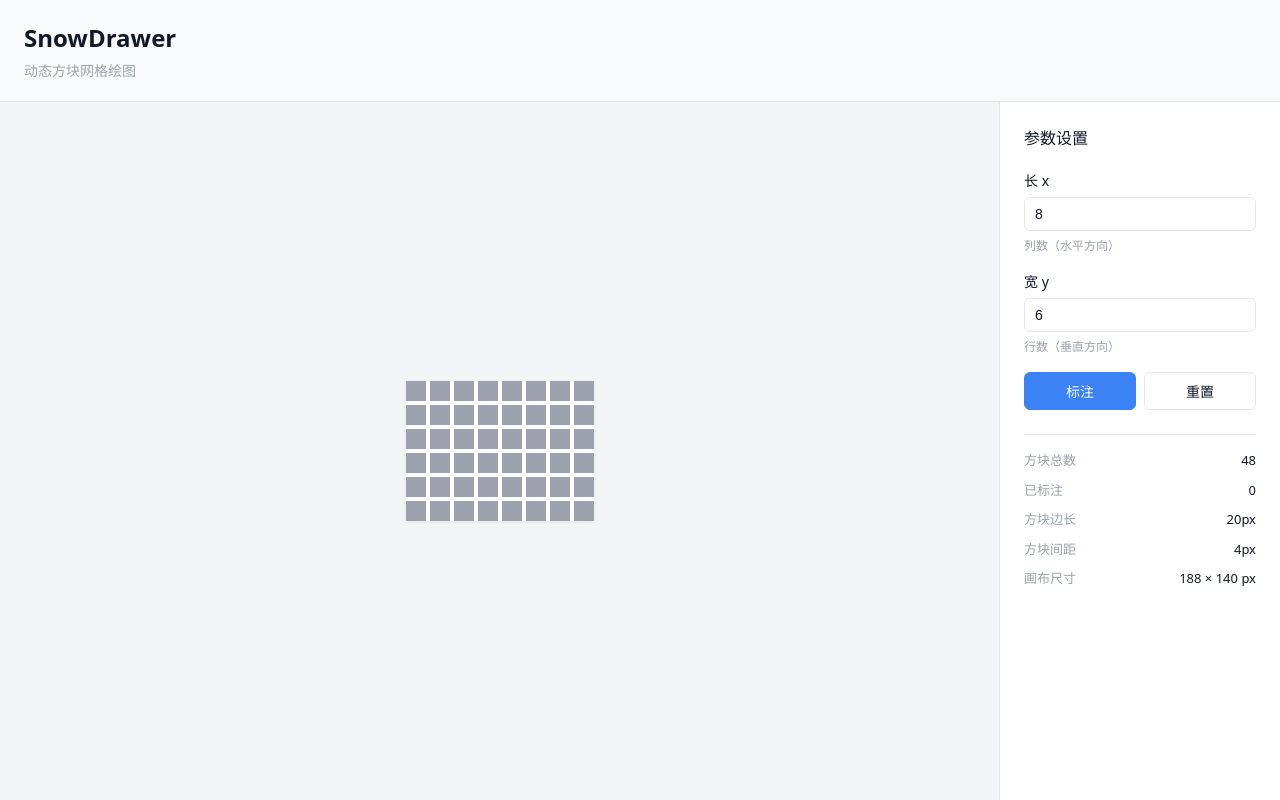
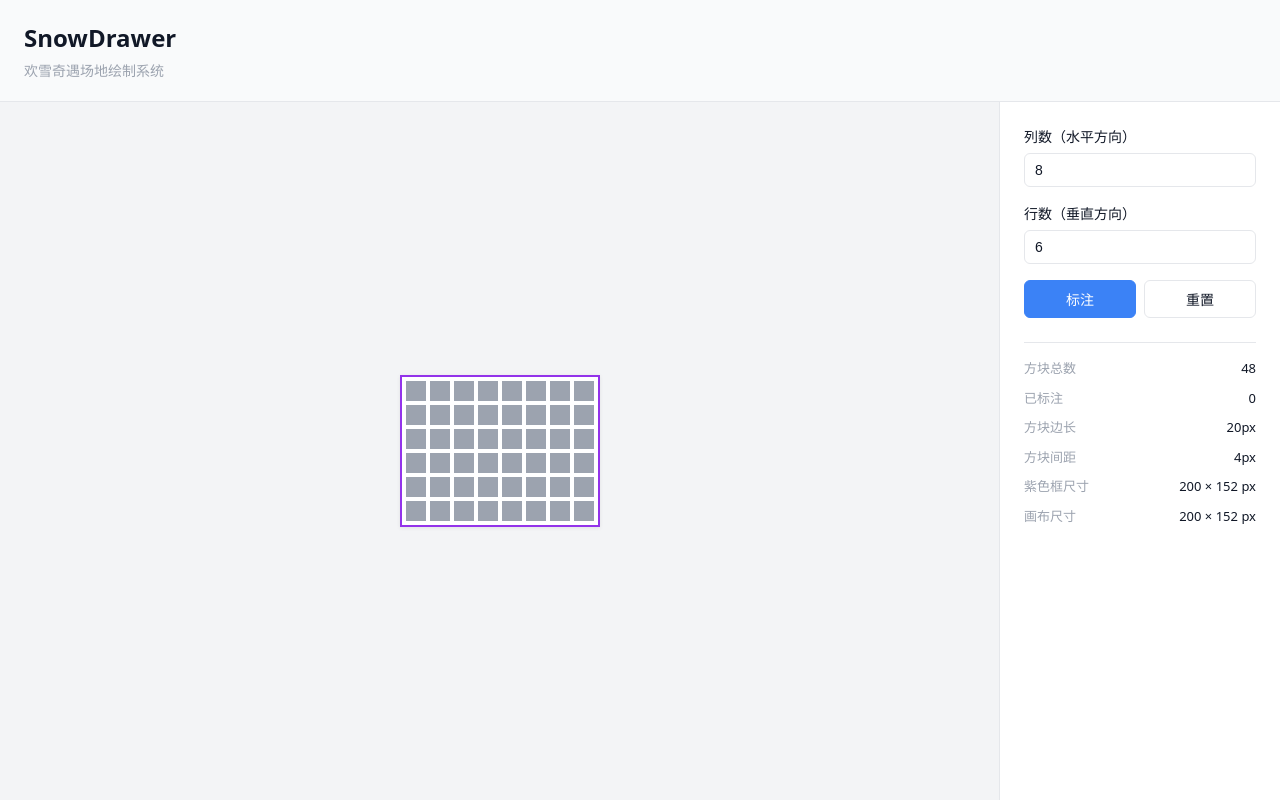
Before and after one commit to ShakyVertex/SnowDrawer, a React (Vite) app: page / in a window 1280 px wide. Built offline with nearby package versions, Linux system fonts and the light colour scheme.

Commit message:
purple border

```diff
--- a/src/App.tsx
+++ b/src/App.tsx
@@ -55,7 +55,7 @@ function App() {
     <div className="app">
       <header className="app-header">
         <h1>SnowDrawer</h1>
-        <p>动态方块网格绘图</p>
+        <p>欢雪奇遇场地绘制系统</p>
       </header>
 
       <main className="workspace">
--- a/src/components/GridCanvas.tsx
+++ b/src/components/GridCanvas.tsx
@@ -1,11 +1,14 @@
 import { useEffect, useRef } from 'react'
 import {
+  FRAME_BORDER_WIDTH,
+  FRAME_COLOR,
+  FRAME_PADDING,
   SQUARE_COLOR_DEFAULT,
   SQUARE_COLOR_MARKED,
   SQUARE_GAP,
   SQUARE_SIZE,
 } from '../constants'
-import { getGridCanvasSize } from '../utils/gridLayout'
+import { getCanvasSize, getGridOffset, getGridSize } from '../utils/gridLayout'
 import { cellKey, getCellFromPointer, type Cell } from '../utils/cellSelection'
 
 type GridCanvasProps = {
@@ -19,8 +22,11 @@ type GridCanvasProps = {
 export function GridCanvas({ x, y, annotateMode, markedCells, onCellClick }: GridCanvasProps) {
   const canvasRef = useRef<HTMLCanvasElement>(null)
 
-  const width = getGridCanvasSize(x)
-  const height = getGridCanvasSize(y)
+  const gridWidth = getGridSize(x)
+  const gridHeight = getGridSize(y)
+  const width = getCanvasSize(gridWidth)
+  const height = getCanvasSize(gridHeight)
+  const gridOffset = getGridOffset()
 
   useEffect(() => {
     const canvas = canvasRef.current
@@ -33,21 +39,30 @@ export function GridCanvas({ x, y, annotateMode, markedCells, onCellClick }: Gri
 
     for (let row = 0; row < y; row++) {
       for (let col = 0; col < x; col++) {
-        const px = col * (SQUARE_SIZE + SQUARE_GAP)
-        const py = row * (SQUARE_SIZE + SQUARE_GAP)
+        const px = gridOffset + col * (SQUARE_SIZE + SQUARE_GAP)
+        const py = gridOffset + row * (SQUARE_SIZE + SQUARE_GAP)
         const isMarked = markedCells.has(cellKey(col, row))
         ctx.fillStyle = isMarked ? SQUARE_COLOR_MARKED : SQUARE_COLOR_DEFAULT
         ctx.fillRect(px, py, SQUARE_SIZE, SQUARE_SIZE)
       }
     }
-  }, [x, y, width, height, markedCells])
+
+    ctx.strokeStyle = FRAME_COLOR
+    ctx.lineWidth = FRAME_BORDER_WIDTH
+    ctx.strokeRect(
+      gridOffset - FRAME_PADDING - FRAME_BORDER_WIDTH / 2,
+      gridOffset - FRAME_PADDING - FRAME_BORDER_WIDTH / 2,
+      gridWidth + 2 * FRAME_PADDING + FRAME_BORDER_WIDTH,
+      gridHeight + 2 * FRAME_PADDING + FRAME_BORDER_WIDTH,
+    )
+  }, [x, y, width, height, gridWidth, gridHeight, gridOffset, markedCells])
 
   const handleClick = (e: React.MouseEvent<HTMLCanvasElement>) => {
     if (!annotateMode) return
     const canvas = canvasRef.current
     if (!canvas) return
 
-    const cell = getCellFromPointer(canvas, e.clientX, e.clientY, x, y)
+    const cell = getCellFromPointer(canvas, e.clientX, e.clientY, x, y, gridOffset)
     if (cell) onCellClick(cell)
   }
 
--- a/src/components/ParameterPanel.tsx
+++ b/src/components/ParameterPanel.tsx
@@ -1,5 +1,5 @@
 import { SQUARE_GAP, SQUARE_SIZE } from '../constants'
-import { getGridCanvasSize } from '../utils/gridLayout'
+import { getCanvasSize, getFrameSize, getGridSize } from '../utils/gridLayout'
 
 type ParameterPanelProps = {
   x: number
@@ -29,15 +29,17 @@ export function ParameterPanel({
   onAnnotateToggle,
   onReset,
 }: ParameterPanelProps) {
-  const canvasWidth = getGridCanvasSize(x)
-  const canvasHeight = getGridCanvasSize(y)
+  const gridWidth = getGridSize(x)
+  const gridHeight = getGridSize(y)
+  const canvasWidth = getCanvasSize(gridWidth)
+  const canvasHeight = getCanvasSize(gridHeight)
+  const frameWidth = getFrameSize(gridWidth)
+  const frameHeight = getFrameSize(gridHeight)
 
   return (
     <aside className="parameter-panel">
-      <h2 className="panel-title">参数设置</h2>
-
       <label className="field">
-        <span className="field-label">长 x</span>
+        <span className="field-label">列数（水平方向）</span>
         <input
           type="number"
           min={1}
@@ -45,11 +47,10 @@ export function ParameterPanel({
           value={x}
           onChange={(e) => onXChange(parsePositiveInt(e.target.value))}
         />
-        <span className="field-hint">列数（水平方向）</span>
       </label>
 
       <label className="field">
-        <span className="field-label">宽 y</span>
+        <span className="field-label">行数（垂直方向）</span>
         <input
           type="number"
           min={1}
@@ -57,7 +58,6 @@ export function ParameterPanel({
           value={y}
           onChange={(e) => onYChange(parsePositiveInt(e.target.value))}
         />
-        <span className="field-hint">行数（垂直方向）</span>
       </label>
 
       <div className="panel-actions">
@@ -99,6 +99,12 @@ export function ParameterPanel({
           <dd>{SQUARE_GAP}px</dd>
         </div>
         <div>
+          <dt>紫色框尺寸</dt>
+          <dd>
+            {frameWidth} × {frameHeight} px
+          </dd>
+        </div>
+        <div>
           <dt>画布尺寸</dt>
           <dd>
             {canvasWidth} × {canvasHeight} px
--- a/src/constants.ts
+++ b/src/constants.ts
@@ -3,3 +3,7 @@ export const SQUARE_GAP = 4
 
 export const SQUARE_COLOR_DEFAULT = '#9ca3af'
 export const SQUARE_COLOR_MARKED = '#3b82f6'
+
+export const FRAME_PADDING = 4
+export const FRAME_BORDER_WIDTH = 2
+export const FRAME_COLOR = '#9333ea'
--- a/src/utils/cellSelection.ts
+++ b/src/utils/cellSelection.ts
@@ -12,12 +12,13 @@ export function getCellFromPointer(
   clientY: number,
   cols: number,
   rows: number,
+  gridOffset = 0,
 ): Cell | null {
   const rect = canvas.getBoundingClientRect()
   const scaleX = canvas.width / rect.width
   const scaleY = canvas.height / rect.height
-  const px = (clientX - rect.left) * scaleX
-  const py = (clientY - rect.top) * scaleY
+  const px = (clientX - rect.left) * scaleX - gridOffset
+  const py = (clientY - rect.top) * scaleY - gridOffset
 
   const col = Math.floor(px / (SQUARE_SIZE + SQUARE_GAP))
   const row = Math.floor(py / (SQUARE_SIZE + SQUARE_GAP))
--- a/src/utils/gridLayout.ts
+++ b/src/utils/gridLayout.ts
@@ -1,6 +1,20 @@
-import { SQUARE_GAP, SQUARE_SIZE } from '../constants'
+import { FRAME_BORDER_WIDTH, FRAME_PADDING, SQUARE_GAP, SQUARE_SIZE } from '../constants'
 
-export function getGridCanvasSize(count: number): number {
+export function getGridSize(count: number): number {
   if (count <= 0) return 0
   return count * SQUARE_SIZE + (count - 1) * SQUARE_GAP
 }
+
+export function getGridOffset(): number {
+  return FRAME_PADDING + FRAME_BORDER_WIDTH
+}
+
+export function getCanvasSize(gridSize: number): number {
+  if (gridSize <= 0) return 0
+  return gridSize + 2 * getGridOffset()
+}
+
+export function getFrameSize(gridSize: number): number {
+  if (gridSize <= 0) return 0
+  return gridSize + 2 * FRAME_PADDING + 2 * FRAME_BORDER_WIDTH
+}
```
